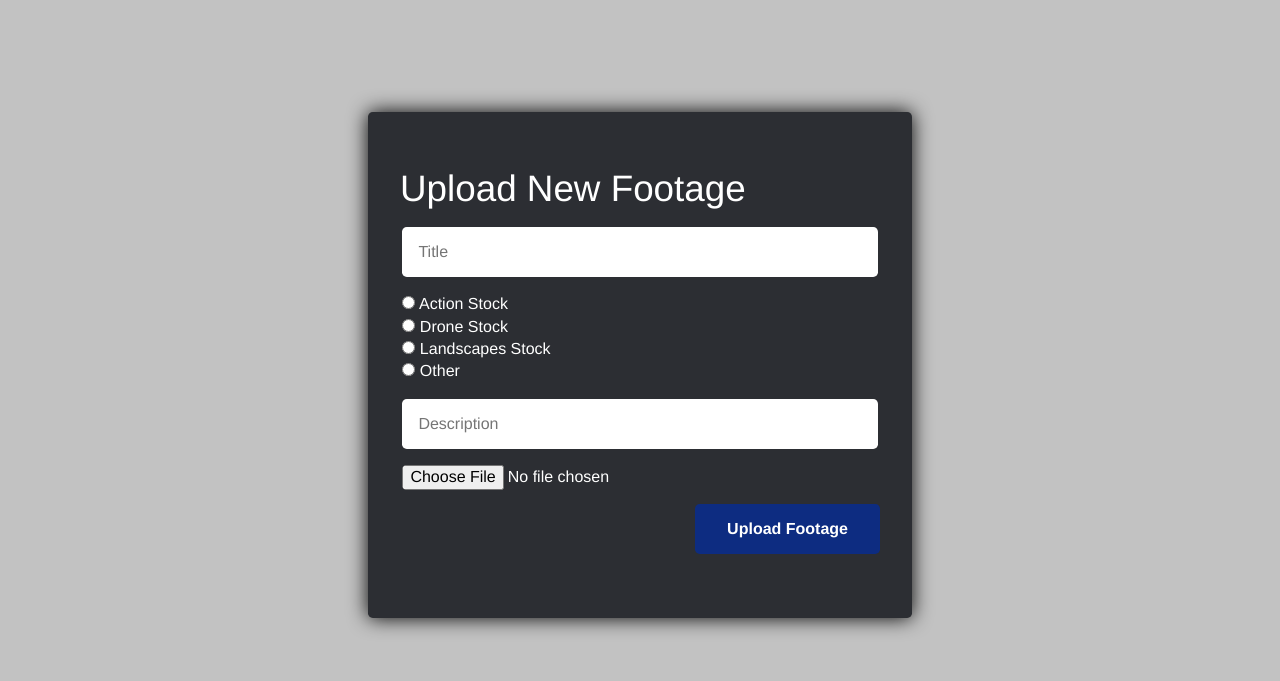
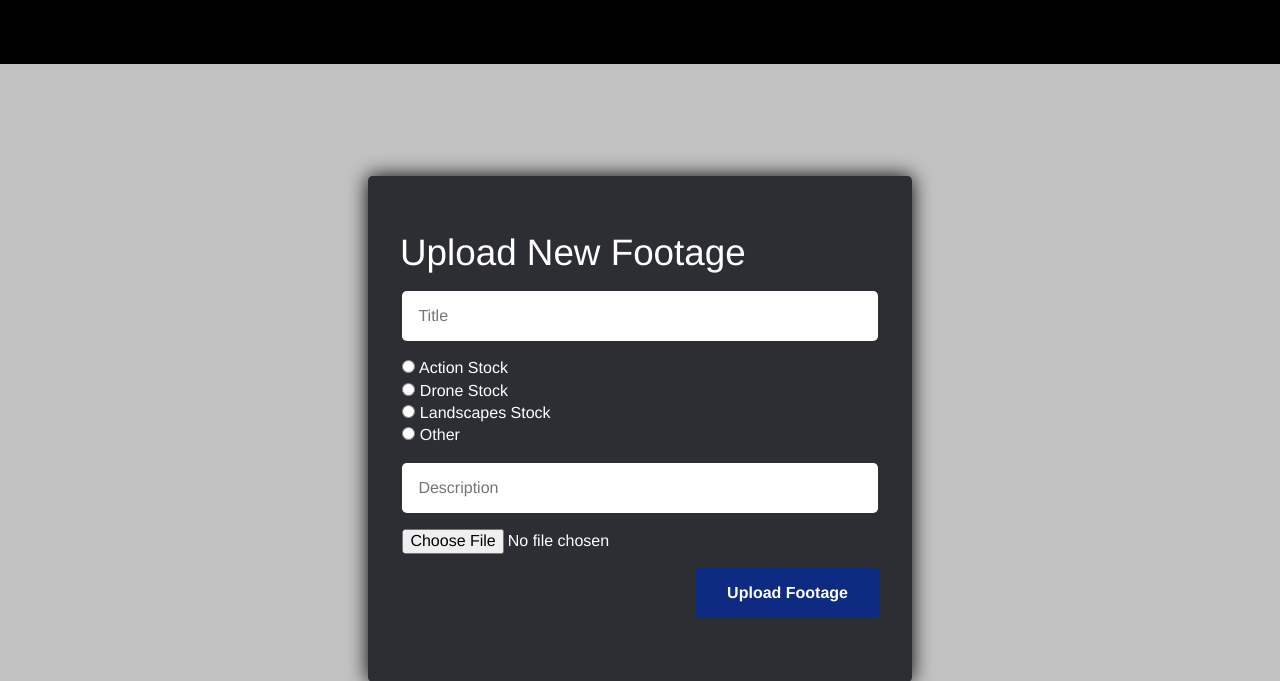
Before and after one commit to jdineen21/videofree_django, a Django app: page /footage/upload/ in a window 1280 px wide. Shown: the top 681 px of the page. Run offline with Django 3.2, Linux system fonts and the light colour scheme.

Commit message:
moved topbar to base layer

```diff
--- a/footage/templates/footage/detail.html
+++ b/footage/templates/footage/detail.html
@@ -10,4 +10,6 @@
     <link rel="stylesheet" type="text/css" href="{% static 'footage/detail.css' %}">
 {% endblock  %}
 
-{% block content %}{% endblock %}
+{% block content %}
+
+{% endblock %}
--- a/static/base.css
+++ b/static/base.css
@@ -26,6 +26,17 @@ ul {
     margin: 0;
     padding: 0;
     list-style-type: none;
+}
+
+/* Generic Page Style */
+
+.topbar {
+    height: 4em;
+    background: black;
+}
+
+.content {
+    padding-top: 4em;
 }
 
 /* Generic Form Style */
--- a/static/index.css
+++ b/static/index.css
@@ -1,9 +1,3 @@
-
-.topbar {
-    height: 4em;
-    background: black;
-}
-
 .video_container {
     position: absolute;
     top: 4em;
--- a/templates/base.html
+++ b/templates/base.html
@@ -16,6 +16,7 @@
     {% block javascript %}{% endblock  %}
 </head>
     <body>
+        <div class="topbar"></div>
         <div id="content">
             <div class="container">
                 {% block content %}{% endblock %}
--- a/templates/index.html
+++ b/templates/index.html
@@ -11,7 +11,6 @@
 {% endblock  %}
 
 {% block content %}
-    <div class="topbar"></div>
     <div class="video_container">
         <ul class="video_ul">
             <li class="video_li">
```
